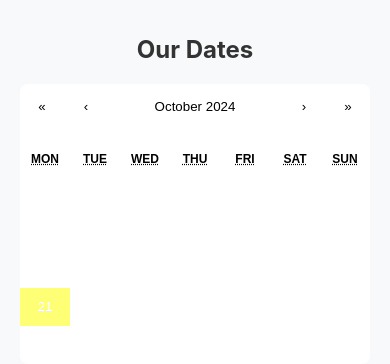
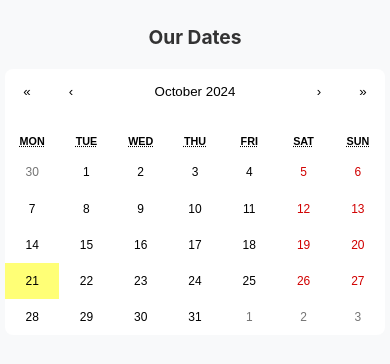
Before and after one commit to jfitzpatrick6/Dating-Dashboard, a React (Create React App) app in the folder dating-dashboard/: page / in a window 390 px wide. Shown: the top 364 px of the page. Built offline with nearby package versions, Linux system fonts and the light colour scheme; no server answers.

Commit message:
Working
-Failing with multiple images
-Working on mobile formatting

```diff
--- a/dating-dashboard/src/components/DateDetail.js
+++ b/dating-dashboard/src/components/DateDetail.js
@@ -7,6 +7,8 @@
     const [newDescription, setNewDescription] = useState('');
     const [newImages, setNewImages] = useState([]);
     const [selectedDate, setSelectedDate] = useState('');
+
+    const API_BASE_URL = process.env.REACT_APP_API_URL;
 
     const settings = {
         dots: true,
@@ -58,17 +60,19 @@
         setNewImages([...e.target.files]);
     };
 
+    console.log(dateObject)
+
     return (
+        <div className="calendar-container">
             <div className="date-detail">
                 <button className="close-button" onClick={onClose}>✖</button>
                 {dateObject ? (
                     <>
-
                         {dateObject.images && dateObject.images.length > 0 && (
                             <Slider {...settings}>
                                 {dateObject.images.map((image, index) => (
                                     <div key={index} className="carousel-image">
-                                    <img src={'http://localhost:8000/' + image} alt={`Date image ${index + 1}`} />
+                                        <img src={API_BASE_URL + image} alt={`Date image ${index + 1}`} />
                                     </div>
                                 ))}
                             </Slider>
@@ -104,6 +108,7 @@
                     </div>
                 )}
             </div>
+        </div>
     );
 };
 
--- a/dating-dashboard/src/pages/Dashboard.js
+++ b/dating-dashboard/src/pages/Dashboard.js
@@ -10,13 +10,15 @@
     const [relationship, setRelationship] = useState(null);
     const [selectedDate, setSelectedDate] = useState(null);
 
+    const API_BASE_URL = process.env.REACT_APP_API_URL;
+
     useEffect(() => {
         const fetchData = async () => {
             try {
-                const relationshipResponse = await fetch('http://localhost:8000/api/relationships/3/');
+                const relationshipResponse = await fetch(`${API_BASE_URL}/api/relationships/3/`);
                 const relationshipData = await relationshipResponse.json();
                 setRelationship(relationshipData);
-                const datesResponse = await fetch('http://localhost:8000/api/relationships/3/dates/');
+                const datesResponse = await fetch(`${API_BASE_URL}/api/relationships/3/dates/`);
                 const datesData = await datesResponse.json();
                 setDates(datesData.dates);
             } catch (error) {
@@ -36,10 +38,13 @@
 
     const getSelectedDateObject = () => {
         if (!selectedDate) return null;
-
         return dates.find((dateObj) => {
             const dateObjDate = new Date(dateObj.date);
+            dateObjDate.setUTCHours(0, 0, 0, 0);
             const selectedDateObj = new Date(selectedDate);
+            selectedDateObj.setUTCHours(0, 0, 0, 0);
+            console.log('Selected Date:', selectedDateObj);
+            console.log('Date Object:', dateObjDate);
             const isMatch =
                 dateObjDate.getFullYear() === selectedDateObj.getFullYear() &&
                 dateObjDate.getMonth() === selectedDateObj.getMonth() &&
@@ -60,7 +65,7 @@
                 formData.append(`images`, image);
             });
 
-            const response = await fetch('http://localhost:8000/api/relationships/3/dates/create/', {
+            const response = await fetch(`${API_BASE_URL}/api/relationships/3/dates/create/`, {
                 method: 'POST',
                 body: formData,
             });
@@ -81,15 +86,28 @@
         <div className="dashboard">
             {relationship && <RelationshipOverview relationship={relationship} />}
             <h2>Our Dates</h2>
-            <div style={{ display: 'flex', alignItems: 'flex-start', backgroundColor:'#f9f9f9', borderRadius: "3%"}}>
+            <div
+                style={{
+                    display: 'flex',
+                    flexDirection: 'row', // Keep items in a row by default
+                    alignItems: 'flex-start',
+                    backgroundColor: '#f9f9f9',
+                    borderRadius: "3%",
+                    flexWrap: 'wrap', // Allow wrapping to the next line
+                }}
+            >
+                <div style={{ flex: '1 1 auto', minWidth: '300px' }}>
                     <DateSelector dates={dates} onDateClick={handleDateClick} />
+                </div>
                 {selectedDate && (
+                    <div style={{ flex: '1 1 auto', minWidth: '300px' }}>
                         <DateDetail
                             date={selectedDate}
                             onClose={closeDateDetail}
                             onCreate={handleCreateDate}
                             dateObject={getSelectedDateObject()}
                         />
+                    </div>
                 )}
             </div>
         </div>
--- a/dating-dashboard/src/styles/Calendar.css
+++ b/dating-dashboard/src/styles/Calendar.css
@@ -1,38 +1,47 @@
-/* src/components/Calendar.css */
 .calendar-container {
     background-color: #f9f9f9; /* Light background */
     border: 1px solid #ddd; /* Border for the calendar */
     border-radius: 8px; /* Rounded corners */
     padding: 16px; /* Padding for inner spacing */
     box-shadow: 0 2px 5px rgba(0, 0, 0, 0.1); /* Light shadow for depth */
-
+    display: flex; /* Use flexbox for layout */
+    flex-direction: column; /* Stack items vertically */
+    align-items: center; /* Center align items */
 }
 
-.react-calendar__month-view__days__day {
-    color: white; /* White text for dates */
+.date-detail {
+    width: 100%; /* Full width for the date details */
+    margin-bottom: 16px; /* Space below the details */
+    text-align: center; /* Center text */
+    font-family: 'Helvetica Neue', sans-serif; /* Consistent font */
+    position: relative; /* Position relative for stacking */
+    z-index: 1; /* Ensure it is above the calendar */
 }
 
-.highlighted-date {
-    background-color: #274728; /* Primary highlight color (e.g., green) */
-    color: white; /* White text on highlighted dates */
-    border-radius: 50%; /* Circular highlight */
-}
-
-
 .react-calendar {
+    width: 100%; /* Full width for the calendar */
     border: none; /* Remove default border */
     border-radius: 8px;
 }
 
-.react-calendar__tile {
-    padding: 10px; /* Ensure padding for clickable areas */
+/* Additional styles as before... */
+
+/* Mobile Styles */
+@media (max-width: 768px) {
+    .date-detail {
+        margin-bottom: 20px; /* Ensure space below the details */
+        padding: 10px; /* Add some padding for touch targets */
+    }
+
+    .date-detail h3 {
+        font-size: 1.5rem; /* Adjust title font size for mobile */
+    }
+
+    .date-detail p {
+        font-size: 1rem; /* Adjust description font size for mobile */
+    }
+
+    .react-calendar {
+        font-size: 0.9rem; /* Slightly smaller calendar text */
+    }
 }
-
-.react-calendar__tile--active {
-    background-color: #2196f3; /* Active date color (blue) */
-    color: white; /* White text on active date */
-}
-
-.react-calendar__tile--active:focus {
-    outline: none; /* Remove focus outline */
-}
--- a/dating-dashboard/src/styles/Dashboard.css
+++ b/dating-dashboard/src/styles/Dashboard.css
@@ -1,60 +1,90 @@
-/* src/styles/Dashboard.css */
-
 .dashboard {
-    background-color: #f8f9fa; /* Light background for a clean look */
+    background-color: #f8f9fa;
     padding: 20px;
     display: flex;
     flex-direction: column;
-    align-items: center; /* Center items horizontally */
-    min-height: 100vh; /* Ensure it takes full height */
+    align-items: center;
+    min-height: 100vh;
+    width: 100%;
+    box-sizing: border-box;
+    overflow-x: hidden; /* Prevent horizontal scrolling */
 }
 
 h2 {
-    font-size: 2rem; /* Increased font size for headings */
-    margin: 20px 0; /* Margin to create space around the heading */
-    color: #333; /* Dark text color for contrast */
+    font-size: 2rem;
+    margin: 20px 0;
+    color: #333;
+    text-align: center;
 }
 
-/* Container for DateSelector and DateDetail */
 .date-container {
     display: flex;
-    flex-direction: row; /* Align items side by side */
-    justify-content: center; /* Center horizontally */
-    width: 100%; /* Full width of the parent */
-    max-width: 1200px; /* Limit width for larger screens */
-    gap: 20px; /* Space between components */
+    flex-direction: row;
+    justify-content: center;
+    width: 100%;
+    max-width: 1200px;
+    gap: 20px;
+    padding: 20px;
+    box-sizing: border-box;
+    background-color: #fff;
+    border-radius: 8px;
+    box-shadow: 0 4px 8px rgba(0, 0, 0, 0.1);
+    overflow: hidden; /* Prevent content from overflowing */
 }
 
-/* Style for DateSelector */
+/* Fix for DateSelector and DateDetail */
 .date-selector {
-    flex: 1; /* Allow it to grow */
-    min-width: 300px; /* Minimum width for DateSelector */
+    flex: 1;
+    min-width: 300px;
+    max-width: 600px;
+    height: auto; /* Ensure it grows with content */
 }
 
-/* Style for DateDetail */
 .date-detail {
-    flex: 2; /* Give more space to DateDetail */
-    min-width: 400px; /* Minimum width for DateDetail */
+    flex: 2;
+    min-width: 400px;
+    max-width: 800px;
+    height: 100%; /* Allow full height but prevent overflow */
+    overflow-y: auto; /* Scroll if content exceeds height */
+    box-sizing: border-box; /* Make sure padding is counted in width/height */
 }
 
 /* Mobile Styles */
 @media (max-width: 768px) {
     .date-container {
-        flex-direction: column; /* Stack components vertically */
-        align-items: stretch; /* Stretch to full width */
-        gap: 15px; /* Reduce space between components */
+        flex-direction: column;
+        align-items: center;
+        gap: 15px;
+        padding: 10px;
     }
 
     .date-selector,
     .date-detail {
-        min-width: 100%; /* Allow full width on mobile */
+        min-width: 100%;
+        max-width: 100%;
+        height: auto; /* Fix height to adapt to content */
     }
 
     h2 {
-        font-size: 1.5rem; /* Reduce font size for smaller screens */
+        font-size: 1.5rem;
     }
 
     .dashboard {
-        padding: 15px; /* Reduce padding on smaller screens */
+        padding: 10px;
     }
 }
+
+/* Extra small screens */
+@media (max-width: 480px) {
+    h2 {
+        font-size: 1.2rem;
+    }
+
+    .date-container {
+        padding: 5px;
+    }
+
+    .dashboard {
+        padding: 5px;
+    }
+}
--- a/dating-dashboard/src/styles/RelationshipOverview.css
+++ b/dating-dashboard/src/styles/RelationshipOverview.css
@@ -1,4 +1,3 @@
-/* src/styles/RelationshipOverview.css */
 .relationship-overview {
     text-align: center;
     margin-bottom: 20px;
@@ -12,15 +11,14 @@
 }
 
 .time-container {
-    display: flex;
-    justify-content: center;
-    align-items: center;
-    gap: 15px;
+    display: grid; /* Change to grid layout */
+    grid-template-columns: repeat(3, 1fr); /* 3 equal columns */
+    gap: 15px; /* Space between boxes */
     margin-top: 20px;
 }
 
+/* Unified box style */
 .time-box {
-    width: 100px;
     height: 100px;
     display: flex;
     flex-direction: column;
@@ -51,11 +49,11 @@
 
 /* Unified gray colors for each time unit */
 .seconds {
-    background-color: #EAEAEA; /* Light Gray */
+    background-color: #a7a5a5; /* Light Gray */
 }
 
 .minutes {
-    background-color: #B0B0B0; /* Medium Gray */
+    background-color: #a1a1a1; /* Medium Gray */
 }
 
 .hours {
@@ -73,3 +71,32 @@
 .years {
     background-color: #222222; /* Almost Black */
 }
+
+/* Mobile Styles */
+@media (max-width: 768px) {
+    .time-box {
+        height: 80px; /* Reduce height for smaller screens */
+        font-size: 1.2rem; /* Reduce font size */
+    }
+
+    .time-box span {
+        font-size: 0.8rem; /* Smaller label text */
+    }
+}
+
+/* Extra Small Screens */
+@media (max-width: 480px) {
+    .time-container {
+        grid-template-columns: repeat(2, 1fr); /* 2 columns for smaller screens */
+        gap: 10px; /* Reduce gap between boxes */
+    }
+
+    .time-box {
+        height: 60px; /* Further reduce height */
+        font-size: 1rem; /* Reduce font size */
+    }
+
+    .time-box span {
+        font-size: 0.7rem; /* Further reduce label text */
+    }
+}
```
Also changed, not shown: 1 other file (tests, documents, lock files or other folders). Lines whose indentation alone changed are shown as unchanged.
